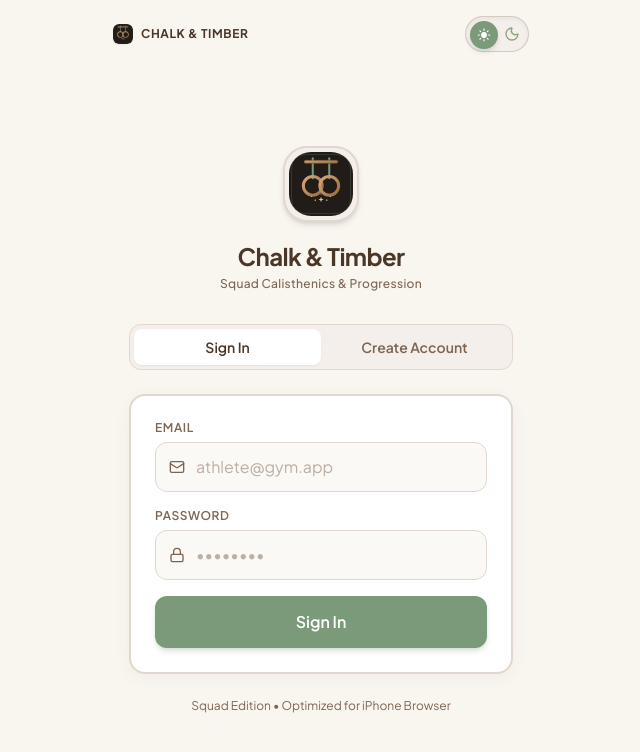
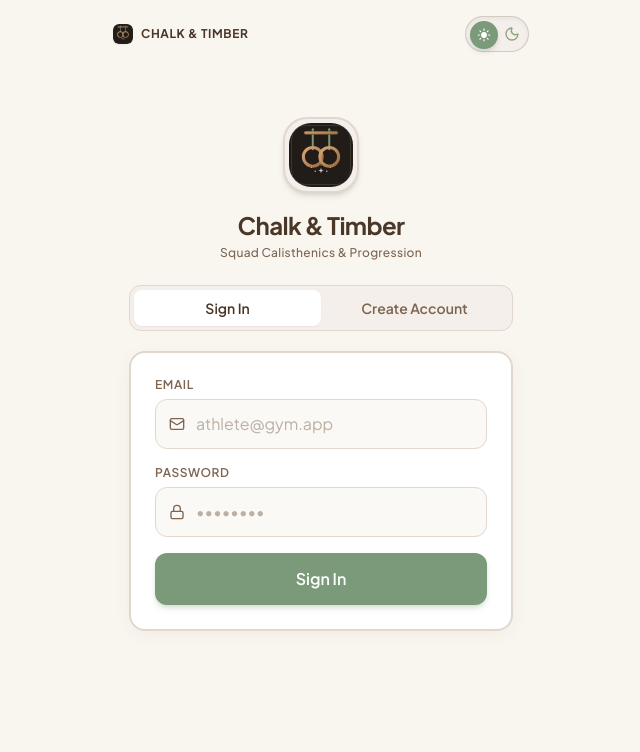
Before and after one commit to ImBoci/calisthenics-app, a React (Vite) app: page / in a window 1280 px wide. Shown: the top 752 px of the page, without its empty margins (319-959 px from the left). Built offline with nearby package versions, Linux system fonts and the light colour scheme; no server answers.

Commit message:
style: remove device-specific footer text and optically center login card

```diff
--- a/src/App.tsx
+++ b/src/App.tsx
@@ -73,9 +73,11 @@ function MainApp() {
         )}
 
         {/* Main Content Area */}
-        <main className="flex-1 flex flex-col justify-center px-4">
+        <main className="flex-1 flex flex-col justify-center px-4 pb-6 sm:pb-12">
           {!session ? (
-            <LoginRegister onAuthSuccess={handleAuthSuccess} />
+            <div className="w-full my-auto -translate-y-4 sm:-translate-y-8 transition-transform">
+              <LoginRegister onAuthSuccess={handleAuthSuccess} />
+            </div>
           ) : (
             <div className="flex-1 pb-24">
               {currentTab === 'profile' && <ProfileView onLogout={handleLogout} />}
--- a/src/components/LoginRegister.tsx
+++ b/src/components/LoginRegister.tsx
@@ -125,8 +125,8 @@ export const LoginRegister: React.FC<LoginRegisterProps> = ({ onAuthSuccess }) =
   return (
     <div className="w-full max-w-sm mx-auto py-4">
       {/* Brand Header */}
-      <div className="text-center mb-8">
-        <div className="inline-block p-1 bg-retro-day-cardAlt dark:bg-retro-night-cardAlt rounded-3xl border-2 border-retro-day-border dark:border-retro-night-border shadow-md mb-3">
+      <div className="text-center mb-6">
+        <div className="inline-block p-1 bg-retro-day-cardAlt dark:bg-retro-night-cardAlt rounded-3xl border-2 border-retro-day-border dark:border-retro-night-border shadow-md mb-2.5">
           <img
             src="/icon.svg"
             alt="Chalk & Timber Logo"
@@ -142,7 +142,7 @@ export const LoginRegister: React.FC<LoginRegisterProps> = ({ onAuthSuccess }) =
       </div>
 
       {/* Retro Tab Switch */}
-      <div className="flex bg-retro-day-cardAlt dark:bg-retro-night-cardAlt p-1 rounded-xl mb-6 border border-retro-day-border dark:border-retro-night-border">
+      <div className="flex bg-retro-day-cardAlt dark:bg-retro-night-cardAlt p-1 rounded-xl mb-5 border border-retro-day-border dark:border-retro-night-border">
         <button
           type="button"
           onClick={() => { setIsSignUp(false); setErrorMsg(null); }}
@@ -279,10 +279,6 @@ export const LoginRegister: React.FC<LoginRegisterProps> = ({ onAuthSuccess }) =
           </button>
         </form>
       </div>
-
-      <p className="text-center text-xs text-retro-day-textMuted dark:text-retro-night-textMuted mt-6">
-        Squad Edition • Optimized for iPhone Browser
-      </p>
     </div>
-      );
+  );
 };
```
Also changed, not shown: public/icon.svg.
